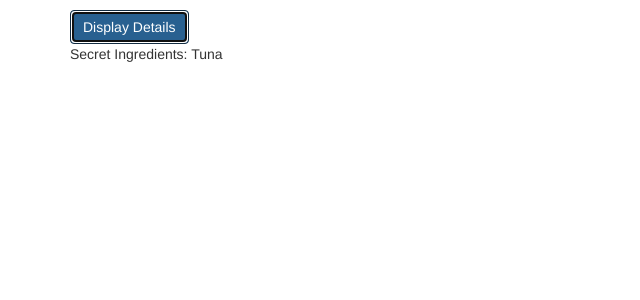
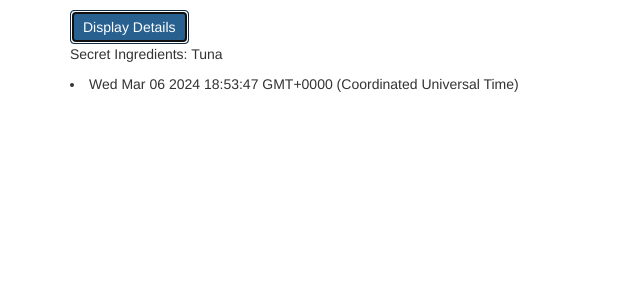
Before and after one commit to FrederikHartung/learningAngular, an Angular app: page / in a window 1280 px wide. Both pictures are taken after a click on the button "Display Details". Shown: the top 300 px of the page, without its empty margins (0-640 px from the left). Built offline with nearby package versions, Linux system fonts and the light colour scheme.

Commit message:
added logging of clicks

```diff
--- a/src/app/details/details.component.css
+++ b/src/app/details/details.component.css
@@ -0,0 +1,3 @@
+.testClass {
+    color: white;
+}
--- a/src/app/details/details.component.html
+++ b/src/app/details/details.component.html
@@ -4,3 +4,10 @@ class="btn btn-primary"
 (click)="onClick()"
 >Display Details</button>
 <p [hidden]="hideDetails">Secret Ingredients: Tuna</p>
+@for (item of log; track $index) {
+    <li
+    [hidden]="hideDetails"
+    [ngStyle]="{backgroundColor: $index >= 4 ? 'blue' : 'transparent'}"
+    [ngClass]="{testClass: $index >= 4}"
+    >{{ item }}</li>
+}
--- a/src/app/details/details.component.ts
+++ b/src/app/details/details.component.ts
@@ -7,8 +7,13 @@ import { Component } from '@angular/core';
 })
 export class DetailsComponent {
   hideDetails = true;
+  log = [];
 
   onClick(){
     this.hideDetails = !this.hideDetails;
+
+    if (!this.hideDetails) {
+      this.log.push(new Date());
+    }
   }
 }
```
